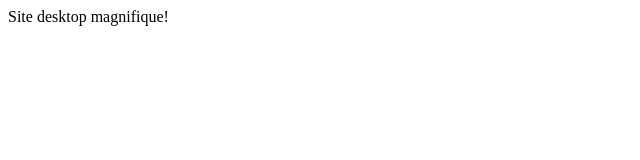
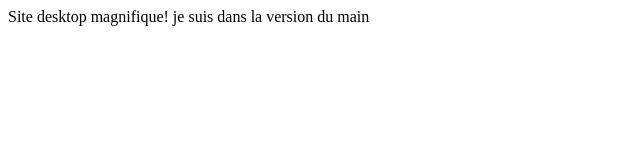
Before and after one commit to cocoxan1997/folder2, a plain HTML site: page index.html in a window 1280 px wide. Shown: the whole page, without its empty margins (0-640 px from the left). Drawn offline with Linux system fonts and the light colour scheme.

Commit message:
ajout ligne sur index.html

```diff
--- a/index.html
+++ b/index.html
@@ -10,7 +10,7 @@
 
 
 
-
+je suis dans la version du main
 
 
 
```
